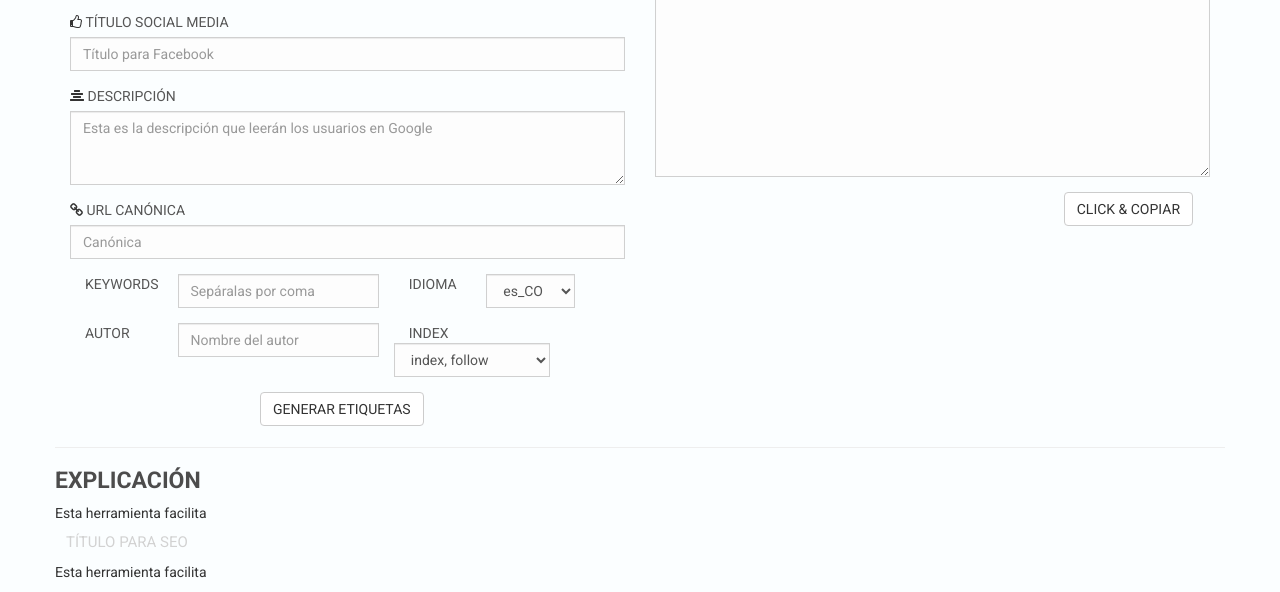
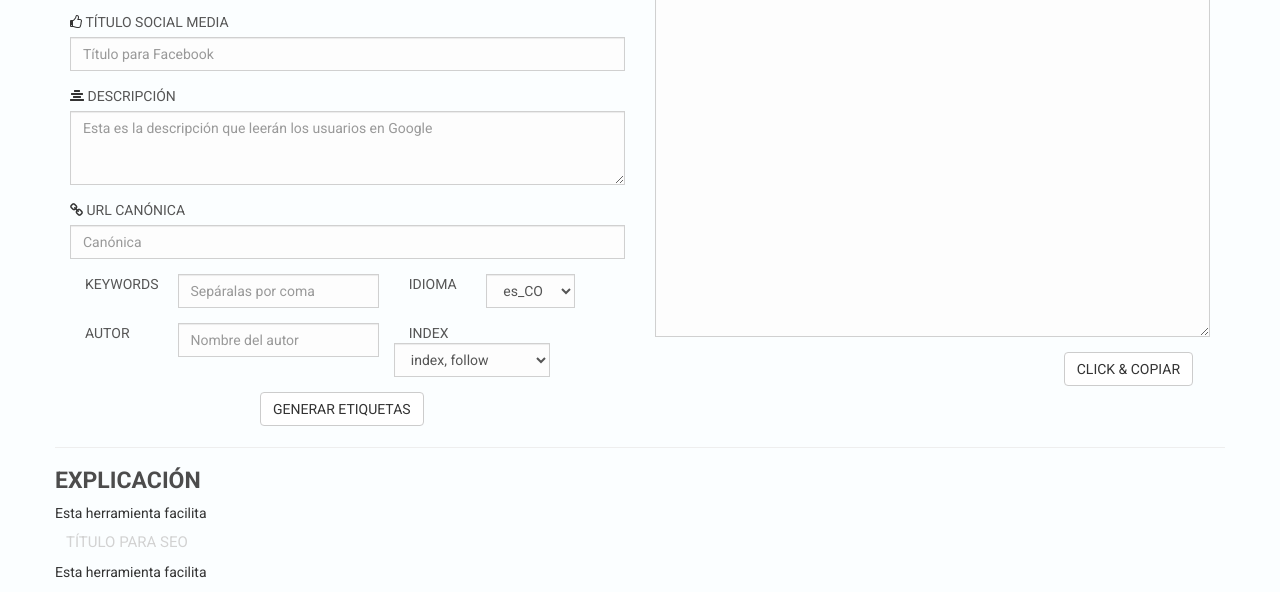
Before and after one commit to jorgejaramillo/tools, a plain HTML site: page index.html in a window 1280 px wide. Shown: the part 253-845 px from the top of the page. Drawn offline with Linux system fonts and the light colour scheme.

Commit message:
js-copytextarea form-controL 8

```diff
--- a/index.html
+++ b/index.html
@@ -114,7 +114,7 @@
 
               <p><h2>Resultado</h2></p>
               <label for="inputEmail3" class="control-label"><i class="fa fa-clipboard fa-1" aria-hidden="true"></i> Copia y pega este código en el &lt;head&gt;.</label>
-              <textarea id="metatags" class="js-copytextarea form-control" rows="10"></textarea>
+              <textarea id="metatags" class="js-copytextarea form-control" rows="18"></textarea>
 
              </div>
                <div class="form-group">
```
